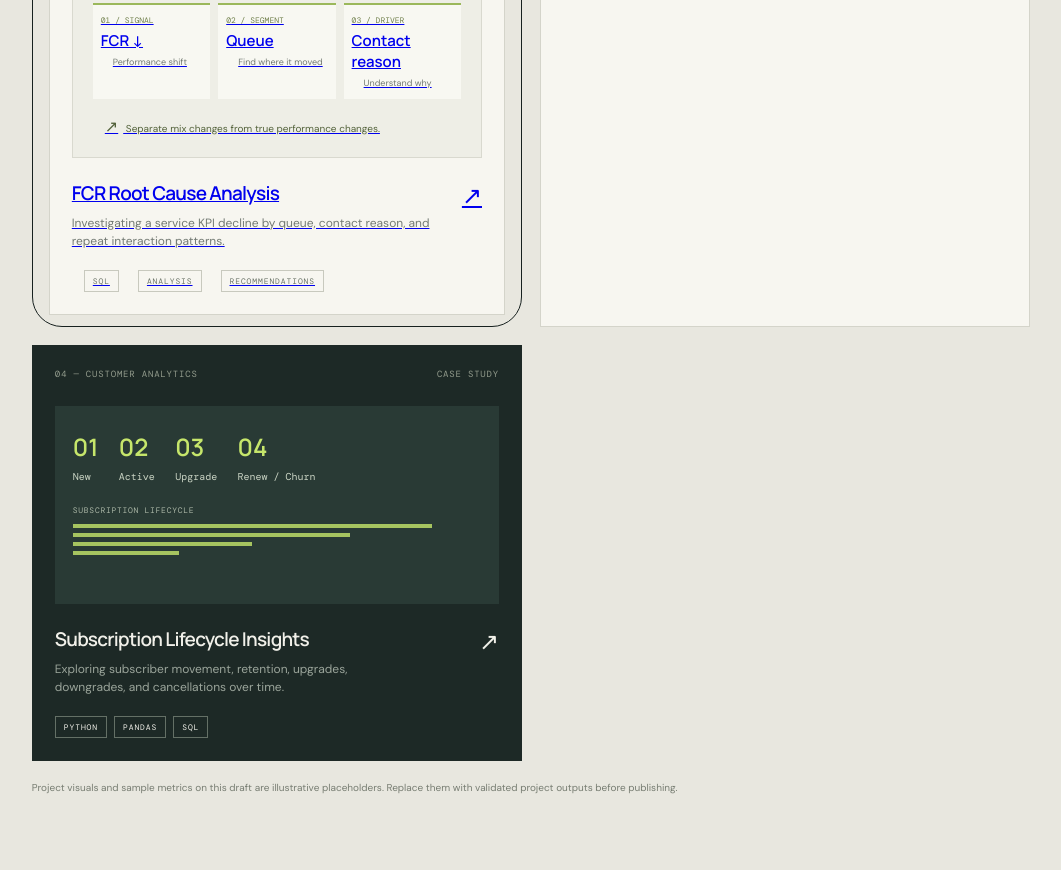
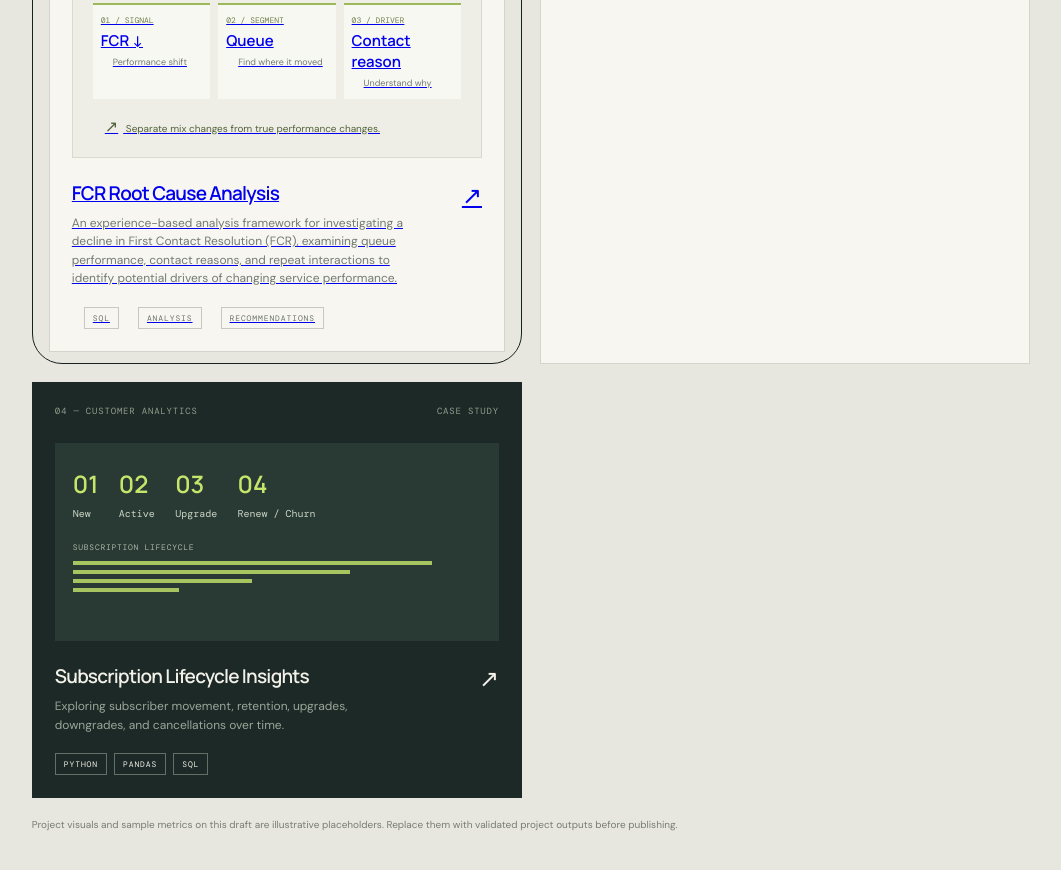
Before and after one commit to marctell/marctell.github.io, a plain HTML site: page index.html in a window 1280 px wide. Shown: the part 1832-2702 px from the top of the page, without its empty margins (109-1170 px from the left). Drawn offline with nearby package versions, Linux system fonts and the light colour scheme.

Commit message:
Update Project 02 FCR analysis description
Updated project information section to provide a more detailed description of the FCR Root Cause Analysis framework.

```diff
--- a/index.html
+++ b/index.html
@@ -61,7 +61,14 @@
             <div class="analysis-flow"><div><small>01 / SIGNAL</small><b>FCR ↓</b><span>Performance shift</span></div><div><small>02 / SEGMENT</small><b>Queue</b><span>Find where it moved</span></div><div><small>03 / DRIVER</small><b>Contact reason</b><span>Understand why</span></div></div>
             <div class="analysis-note"><span>↗</span> Separate mix changes from true performance changes.</div>
           </div>
-          <div class="project-info"><div><h3>FCR Root Cause Analysis</h3><p>Investigating a service KPI decline by queue, contact reason, and repeat interaction patterns.</p></div><span class="project-arrow">↗</span></div>
+          <div class="project-info"><div><h3>FCR Root Cause Analysis</h3>
+            <p>
+  An experience-based analysis framework for investigating a decline
+  in First Contact Resolution (FCR), examining queue performance,
+  contact reasons, and repeat interactions to identify potential
+  drivers of changing service performance.
+</p>
+          </div><span class="project-arrow">↗</span></div>
           <div class="tags"><span>SQL</span><span>ANALYSIS</span><span>RECOMMENDATIONS</span></div>
         </article>
 
```
